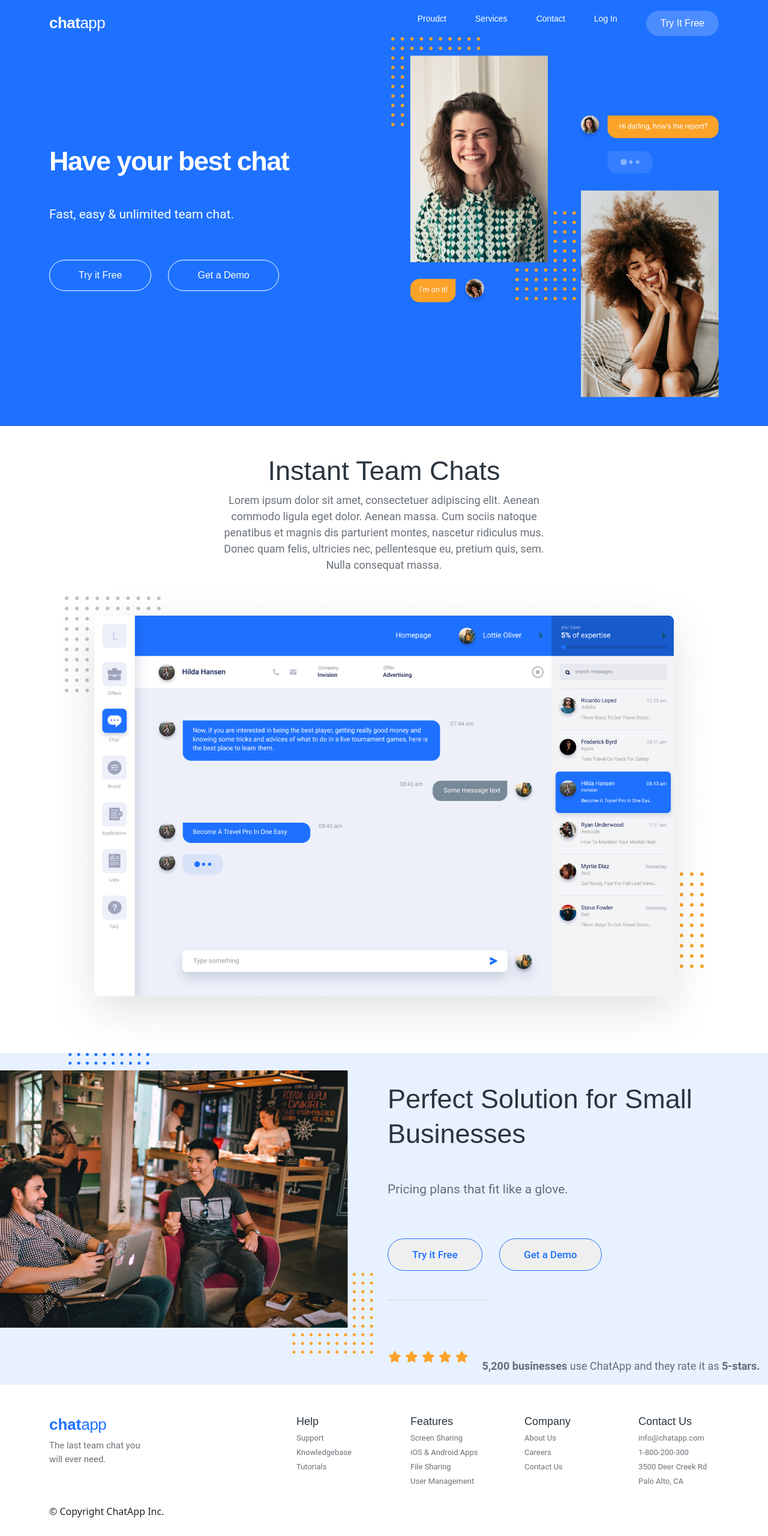
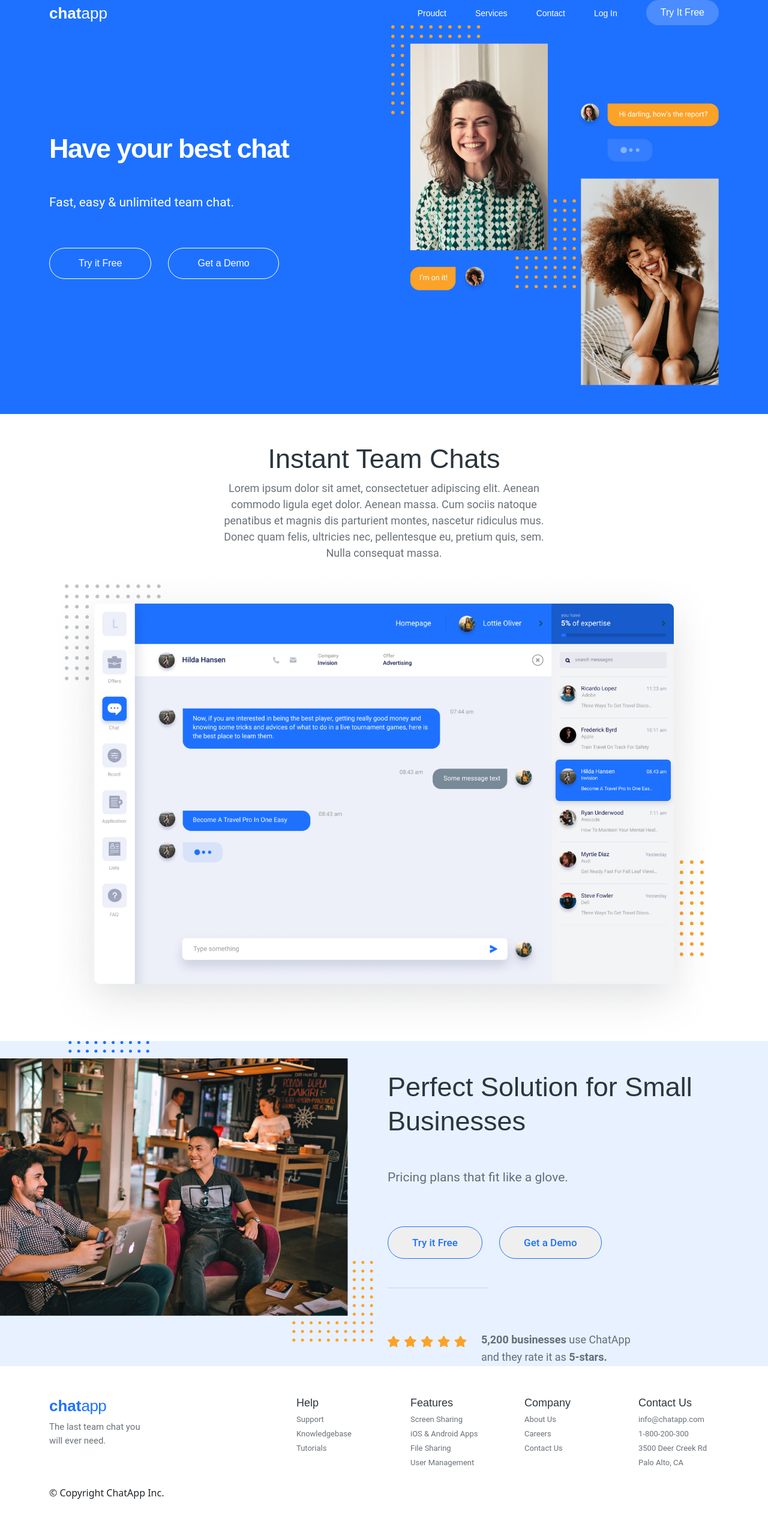
Before and after one commit to Vishalmanglaw453/eventsfree-2, a plain HTML site: page index.html in a window 1280 px wide. Shown: the whole page at 60% size. Drawn offline with nearby package versions, Linux system fonts and the light colour scheme.

Commit message:
navbar change

```diff
--- a/assets/css/style.css
+++ b/assets/css/style.css
@@ -198,6 +198,7 @@
     font-style: normal;
     font-weight: 400;
     line-height: 161.7%;
+    max-width: 270px;
 }
 
 .font-11 {
@@ -233,11 +234,7 @@
     font-family: 'Poppins', sans-serif;
     font-size: 26px;
     font-style: normal;
-    font-weight: 600;
-    line-height: 116.016%;
-    /* 30.164px */
-    letter-spacing: -0.52px;
-}
+    font-weight: 600;}
 
 .app-1 {
     color: #FFF;
@@ -245,8 +242,6 @@
     font-size: 26px;
     font-style: normal;
     font-weight: 275;
-    line-height: 116.016%;
-    letter-spacing: -0.52px;
 }
 
 .bg-color {
--- a/index.html
+++ b/index.html
@@ -13,23 +13,28 @@
 <body>
     <section class="bg_blue pb-5">
         <div class="container">
-            <nav class="d-flex align-items-center justify-content-between gap pt-3">
-                <h2><span class="chat-1">chat</span><span class="app-1">app</span></h2>
+            <header>
+                <nav class="d-flex justify-content-between gap ">
                     <div>
+                        <h2 class="m-0"><span class="chat-1">chat</span><span class="app-1">app</span></h2>
+                    </div>
+                    <div class="d-flex align-item-center justify-content-center">
                         <label for="checkbox" class="display">
                             <img src="assets/images/Group.png" alt="">
                         </label>
                         <input type="checkbox" id="checkbox" hidden>
-                    <ul class="d-flex gap-sm-5 sm m-0">
+                        <ul class="d-flex align-items-center  gap-sm-5 sm m-0">
                             <li><a class="font-8" href="">Proudct</a></li>
                             <li><a class="font-8" href="">Services</a></li>
                             <li><a class="font-8" href="">Contact</a></li>
                             <li><a class="font-8" href="">Log In</a></li>
-                        <li><button class="button" href="#">Try It Free</button></li>
-
+                            <li><button class="button">Try It Free</button></li>
                         </ul>
                     </div>
                 </nav>
+            </header>
+        </div>
+        <div class="container">
             <div class="row d-flex align-items-center">
                 <div class="col-12 col-lg-6">
                     <h2 class="font">Have your best chat</h2>
@@ -67,19 +72,19 @@
             <div class="container-2">
                 <div class="row">
                     <div class="col-lg-6 sm-100 ">
-                        <img src="assets/images/Group 16.png" alt="" class="w-100">
+                        <img src="assets/images/Group16.png" alt="" class="w-100">
                     </div>
                     <div class=" col-sm-12 col-lg-6 mt-md-5 ">
                         <h3 class="font-9">Perfect Solution for Small Businesses</h3>
                         <p class="font-10 mt-md-5">Pricing plans that fit like a glove.</p>
                         <button class="button-4">Try it Free</button>
-                        <button class="button-4 mt-md-5 ms-sm-4">Get a Demo</button>
+                        <button class="button-4 mt-md-5 ms-sm-4 mt-3">Get a Demo</button>
                         <div class="line mt-md-5"></div>
                         <div class="mt-md-5">
-                            <div class="d-flex align-content-center justify-content-center">
-                                <img src="assets/images/star.svg" alt="">
-                                <p class="font-12 mt-md-5 ms-4"><span class="font-11">5,200 businesses</span> use
-                                    ChatApp and they rate
+                            <div class="d-flex align-items-center">
+                                <img src="assets/images/star.svg" alt="" >
+                                <p class="font-12 mt-md-4 ms-4 mb-0"><span class="font-11 mb-0">5,200 businesses</span> use
+                                    ChatApp  and they rate
                                     it as <span class="font-11">5-stars.</span></p>
                             </div>
                         </div>
```
Also changed, not shown: assets/images/Group16.png (renamed from assets/images/Group 16.png). Lines whose indentation alone changed are shown as unchanged.
